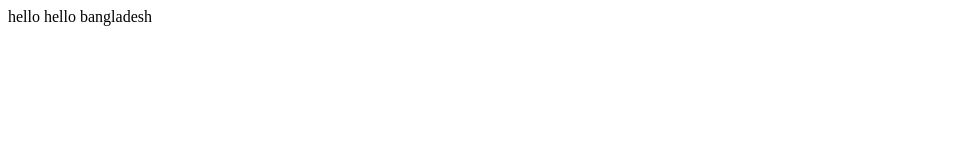
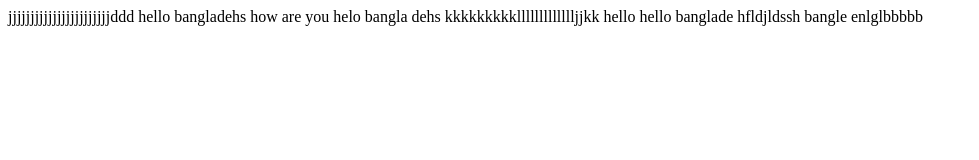
Before and after one commit to rupkumarbharati/new-repo, a plain HTML site: page index.html in a window 1280 px wide. Shown: the whole page, without its empty margins (0-979 px from the left). Drawn offline with Linux system fonts and the light colour scheme.

Commit message:
somethin add

```diff
--- a/index.html
+++ b/index.html
@@ -6,6 +6,10 @@
     <title>Document</title>
 </head>
 <body>
-    hello hello bangladesh
+jjjjjjjjjjjjjjjjjjjjjjjddd
+
+hello bangladehs how are you
+    helo bangla dehs kkkkkkkkkllllllllllllljjkk
+    hello hello banglade hfldjldssh   bangle enlglbbbbb
 </body>
 </html>
```
